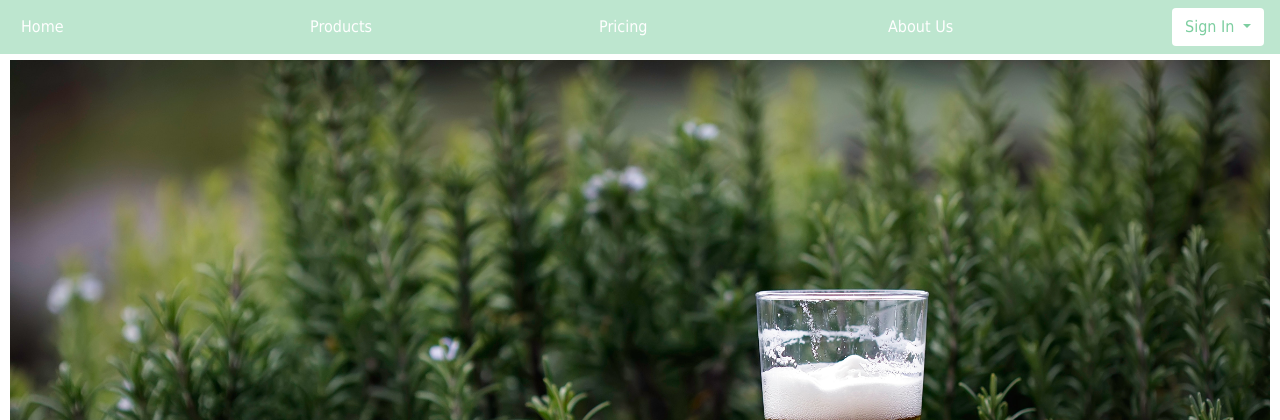
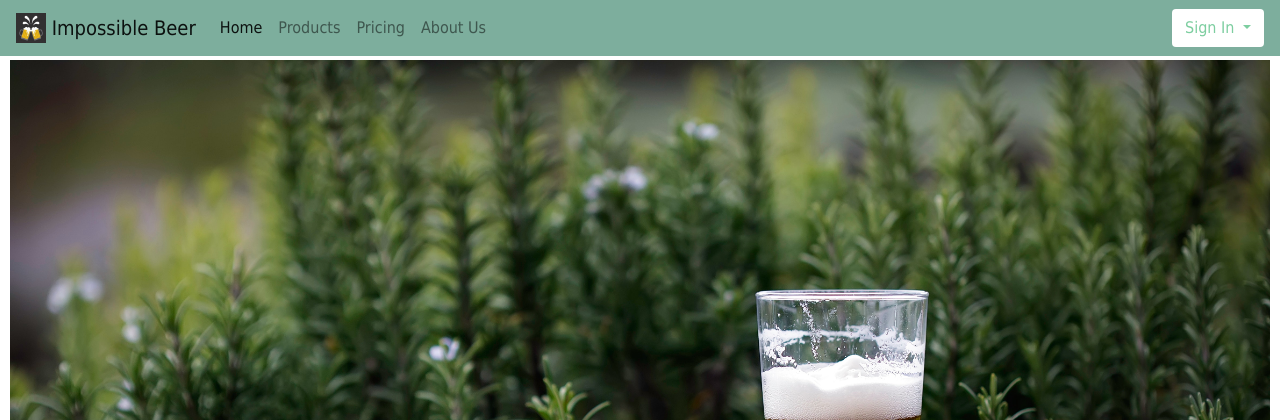
Before and after one commit to amuletum/PFE-FinalProject, a PHP site: page /home_wCarousel.html in a window 1280 px wide. Shown: the top 420 px of the page. Run offline with PHP 8.4, Linux system fonts and the light colour scheme.

Commit message:
added logo and fixed signin form link

```diff
--- a/final.css
+++ b/final.css
@@ -15,21 +15,10 @@ various sections  */
 }
 #container {
     position: center;
-    margin-top:50px;
 /*    margin-bottom: 50px;
 */}
-/* Got rid of this since we're using navbar
-=======
-.jumbotron-fluid{
-  background: url(photos/aboutUs.jpg) no-repeat;
-  background-size: cover;
-}
 
-.container-fluid h1, h3{
-  text-align: center;
-}
-
-#header {
+/*#header {
     position: fixed;
     top: 0;
     width: 100%;
@@ -38,17 +27,18 @@ various sections  */
     border:1px none;
     background-color: RGBA(125, 206, 160, 0.5);
     z-index: 10;
+}*/
+
+.navbar {
+  position: fixed;
+  top: 0;
+  width: 100%;
+  background-color: RGBA(125, 206, 160, 0.5);
+  z-index: 99;
 }
-
-#header:hover{
-  background-color: RGBA(125, 206, 160, 1);
-}*/
-.navbar {
-  background-color: RGBA(125, 206, 160, 0.5);
+.navbar:hover {
+  background-color: RGBA(125, 174, 157, 1);
 }
-/*.navbar:hover {
-  background-color: rgb(125, 174, 157);
-}*/
 .dropStyle {
   right: 0;
   left: inherit;
@@ -58,6 +48,7 @@ various sections  */
     width: 100%;
     position: relative;
     padding:10px;
+    margin-top:50px;
     margin-bottom: 100px;
     /*border:1px solid;*/
 }
@@ -213,7 +204,6 @@ input{
     float:left;
     width:120px;
     padding:5px;
-<<<<<<< HEAD
     margin:2px;
 }
 .menuitem a {
@@ -223,10 +213,3 @@ input{
   color: rgb(125, 174, 157);
   text-decoration: none;
 }
-
-=======
-/*    margin:2px;
-*/    font-weight: bold;
-    font-size:20px;
-}
->>>>>>> b96e805f3bb50bbe61b56c514da402ed4e1db5fa
--- a/home_wCarousel.html
+++ b/home_wCarousel.html
@@ -16,11 +16,23 @@
 	<div id="container">
 
 		<div id="header">
-		<nav class="navbar fixed-top" id="headerColor">
-          <div class="menuitem"> <a href="home.html">Home</a> </div>
-          <div class="menuitem"><a href="Products.html">Products</a></div>
-          <div class="menuitem"><a href="Pricing.html">Pricing</a></div>
-          <div class="menuitem"><a href="AboutUs.html">About Us</a></div>
+		<nav class="navbar navbar-expand-lg navbar-light">
+			<a class="navbar-brand" href="#">
+    		<img src="photos/beer_logo.jpg" width="30" height="30" class="d-inline-block align-top" alt="">
+    		Impossible Beer
+  			</a>
+  			<button class="navbar-toggler" type="button" data-toggle="collapse" data-target="#navbarNavAltMarkup" aria-controls="navbarNavAltMarkup" aria-expanded="false" aria-label="Toggle navigation">
+    		<span class="navbar-toggler-icon"></span>
+  			</button>
+  			<div class="collapse navbar-collapse" id="navbarNavAltMarkup">
+    			<div class="navbar-nav">
+      			<a class="nav-item nav-link active" href="#">Home <span class="sr-only">(current)</span></a>
+      			<a class="nav-item nav-link" href="Products.html">Products</a>
+      			<a class="nav-item nav-link" href="Pricing.html">Pricing</a>
+      			<a class="nav-item nav-link" href="AboutUs.html">About Us</a>
+    			</div>
+  			</div>
+
            	<form class="form-inline my-2 my-lg-0">
 			<div class="nav-item dropdown">
     			<button type="button" class="btn signBtn dropdown-toggle" data-toggle="dropdown">
```
Also changed, not shown: AboutUs.html (+25 -9 lines), photos/beer_logo.jpg (added). Lines whose indentation alone changed are shown as unchanged.
